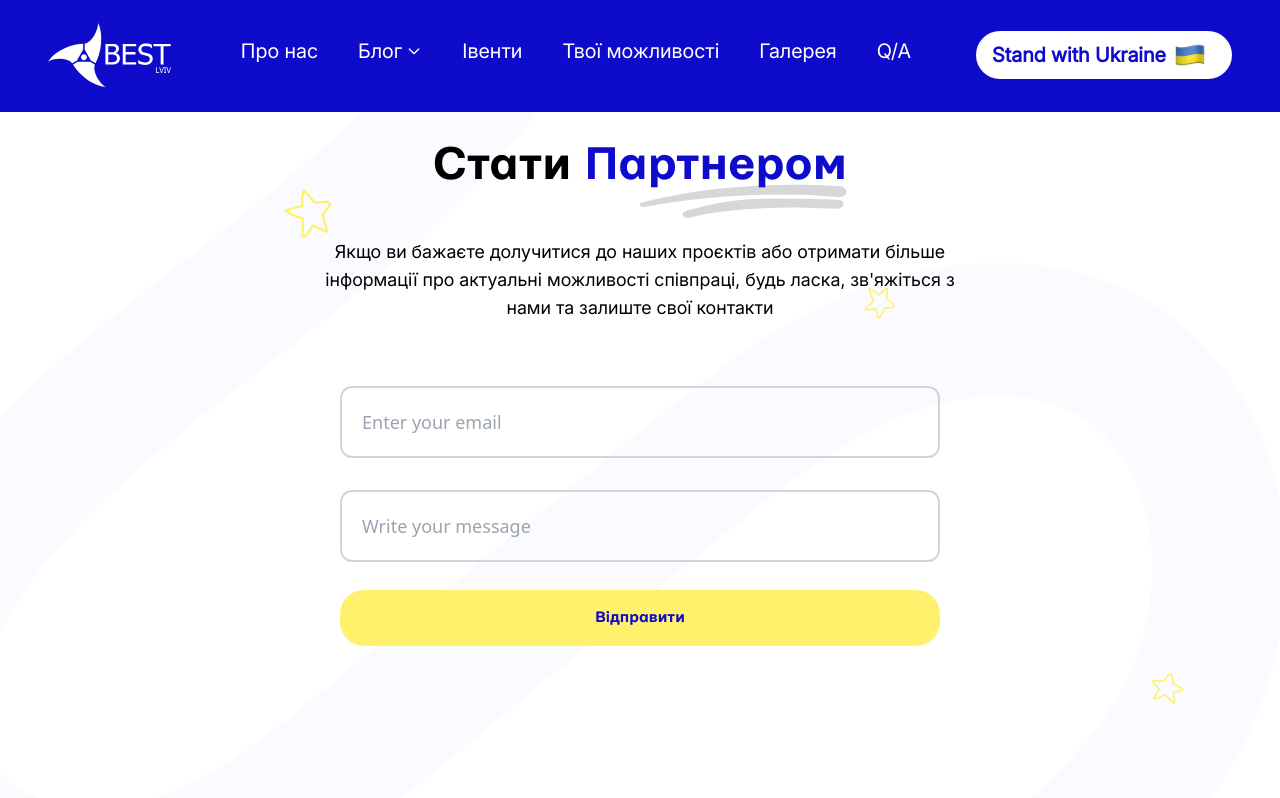
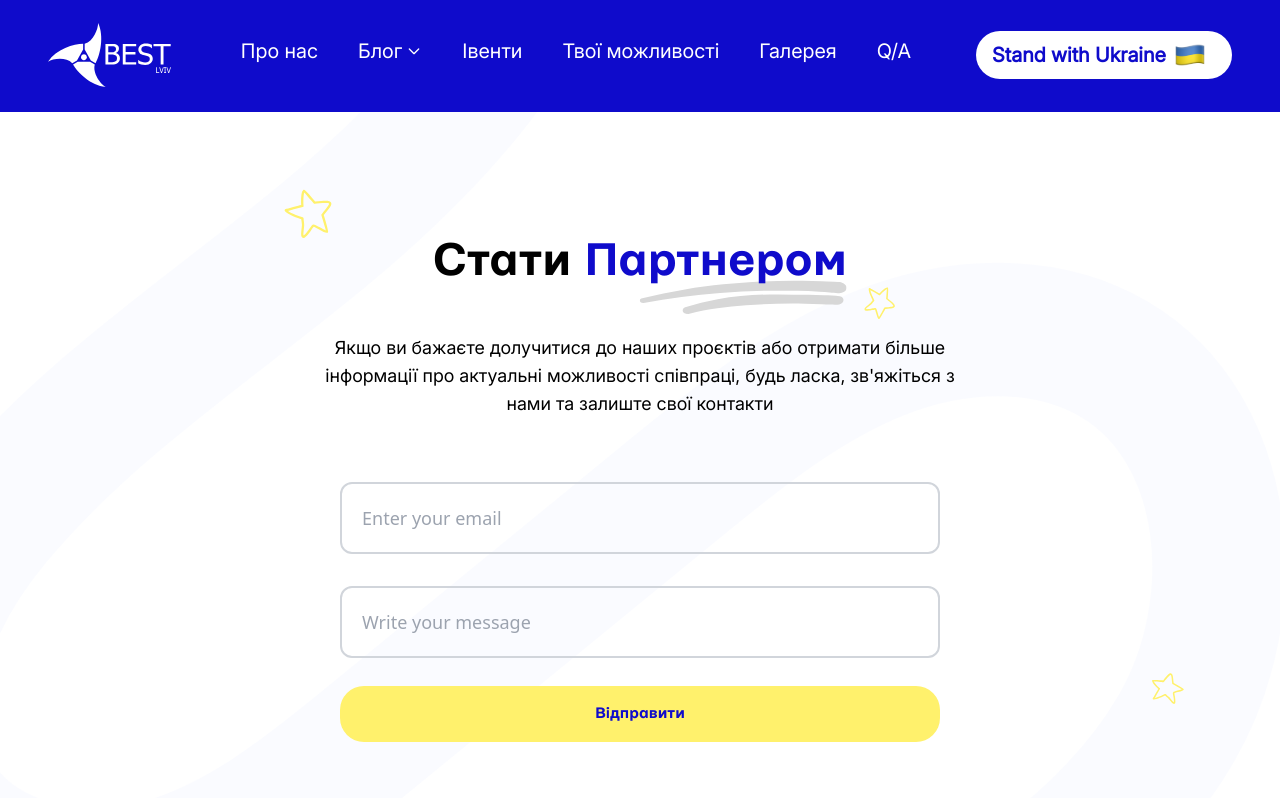
Before and after one commit to pflofif/public-best-website, a Next.js app: page /en/become-a-partner in a window 1280 px wide. Shown: the top 798 px of the page. Built offline with nearby package versions, Linux system fonts and the light colour scheme.

Commit message:
add some changes

```diff
--- a/app/[locale]/become-a-partner/page.tsx
+++ b/app/[locale]/become-a-partner/page.tsx
@@ -98,7 +98,7 @@ const BecomeAPartner = () => {
   });
 
   return (
-    <section className="min-h-screen flex flex-col items-center justify-center max-w-7xl w-full px-6 mx-auto gap-8">
+    <section className="min-h-screen flex flex-col items-center justify-center max-w-7xl w-full px-6 mx-auto gap-8 pt-48">
       <h2
         className={`${maruipol_bold.className} text-hack-green text-4xl lg:text-5xl my-2 text-center relative`}
       >
--- a/app/[locale]/components/Header.tsx
+++ b/app/[locale]/components/Header.tsx
@@ -10,12 +10,9 @@ const menuItems = [
   { label: "Про нас", href: "/about-us" },
   {
     label: "Блог",
-    href: "/blog",
+    href: "#",
     isDropdown: true,
-    dropdownItems: [
-      { label: "Blog 1", href: "#" },
-      { label: "Blog 2", href: "#" },
-    ],
+    dropdownItems: [],
   },
   { label: "Івенти", href: "/events" },
   { label: "Твої можливості", href: "/opportunities" },
```
